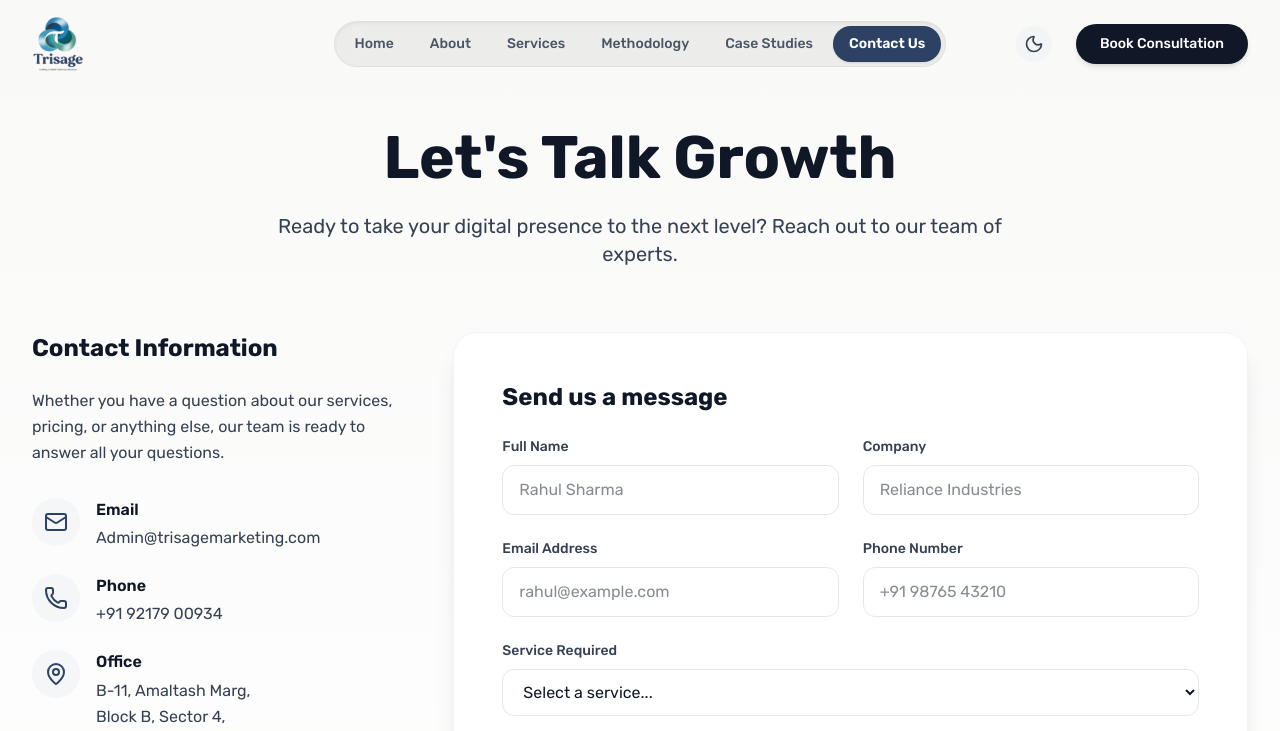
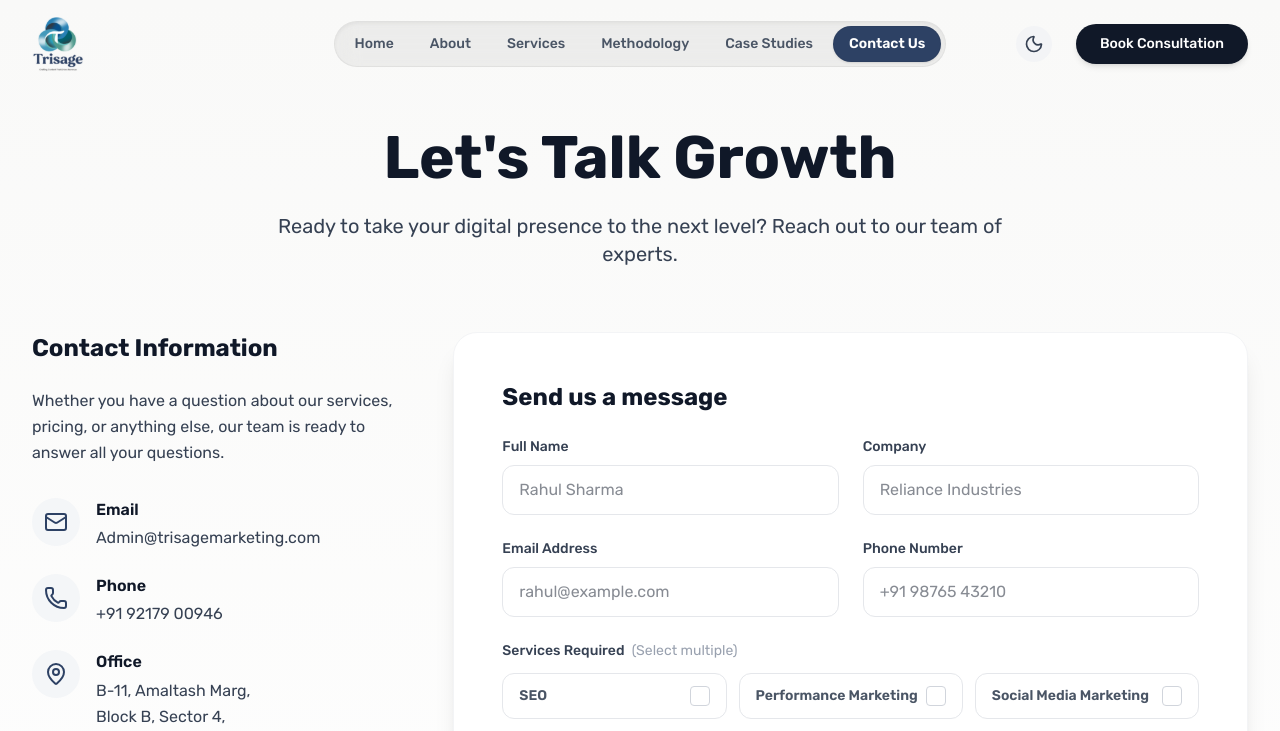
Before and after one commit to trisagemarketing/trisage-marketing-website, a Next.js app: page /contact in a window 1280 px wide. Shown: the top 731 px of the page. Built offline with nearby package versions, Linux system fonts and the light colour scheme; a web font is replaced by a local one.

Commit message:
feat: upgrade contact form to native multi-select array workflow

```diff
--- a/src/app/actions/contact.ts
+++ b/src/app/actions/contact.ts
@@ -7,7 +7,6 @@ export async function submitContactForm(formData: any) {
   try {
     const supabase = await createClient();
 
-    // Insert the data into the contact_messages table
     const { error } = await supabase
       .from('contact_messages')
       .insert([
--- a/src/app/contact/page.tsx
+++ b/src/app/contact/page.tsx
@@ -46,7 +46,7 @@ export default function ContactPage() {
                   </div>
                   <div>
                     <h4 className="font-semibold text-gray-900 dark:text-white mb-1">Phone</h4>
-                    <a href="tel:+919217900934" className="text-gray-700 dark:text-gray-300 hover:text-primary-600 dark:hover:text-primary-400 transition-colors">+91 92179 00934</a>
+                    <a href="tel:+919217900934" className="text-gray-700 dark:text-gray-300 hover:text-primary-600 dark:hover:text-primary-400 transition-colors">+91 92179 00946</a>
                   </div>
                 </div>
 
--- a/src/components/ContactForm.tsx
+++ b/src/components/ContactForm.tsx
@@ -12,11 +12,20 @@ const formSchema = z.object({
   company: z.string().min(2, "Company name is required"),
   email: z.string().email("Please enter a valid email address"),
   phone: z.string().min(10, "Please enter a valid phone number"),
-  service: z.string().min(1, "Please select a service"),
+  service: z.array(z.string()).min(1, "Please select at least one service"),
   message: z.string().min(10, "Message must be at least 10 characters"),
 });
 
 type FormData = z.infer<typeof formSchema>;
+
+const servicesList = [
+  { id: "seo", label: "SEO" },
+  { id: "performance", label: "Performance Marketing" },
+  { id: "social", label: "Social Media Marketing" },
+  { id: "branding", label: "Branding" },
+  { id: "web", label: "Website Development" },
+  { id: "content", label: "Content Marketing" },
+];
 
 export default function ContactForm() {
   const [isSubmitting, setIsSubmitting] = useState(false);
@@ -26,16 +35,30 @@ export default function ContactForm() {
     register,
     handleSubmit,
     reset,
+    watch,
+    setValue,
     formState: { errors },
   } = useForm<FormData>({
     resolver: zodResolver(formSchema),
+    defaultValues: { service: [] }
   });
+
+  const selectedServices = watch("service") || [];
+
+  const toggleService = (label: string) => {
+    if (selectedServices.includes(label)) {
+      setValue("service", selectedServices.filter(s => s !== label), { shouldValidate: true });
+    } else {
+      setValue("service", [...selectedServices, label], { shouldValidate: true });
+    }
+  };
 
   const onSubmit = async (data: FormData) => {
     setIsSubmitting(true);
 
     try {
       const { submitContactForm } = await import("@/app/actions/contact");
+
       const result = await submitContactForm(data);
 
       if (result.success) {
@@ -117,22 +140,36 @@ export default function ContactForm() {
           </div>
         </div>
 
-        <div className="space-y-2">
-          <label htmlFor="service" className="block text-sm font-medium text-gray-700 dark:text-gray-300">Service Required</label>
-          <select
-            id="service"
-            {...register("service")}
-            className={inputClasses(!!errors.service)}
-          >
-            <option value="">Select a service...</option>
-            <option value="seo">SEO</option>
-            <option value="performance">Performance Marketing</option>
-            <option value="social">Social Media Marketing</option>
-            <option value="branding">Branding</option>
-            <option value="web">Website Development</option>
-            <option value="content">Content Marketing</option>
-            <option value="other">Other</option>
-          </select>
+        <div className="space-y-3">
+          <label className="block text-sm font-medium text-gray-700 dark:text-gray-300">
+            Services Required <span className="text-gray-400 font-normal ml-1">(Select multiple)</span>
+          </label>
+          <div className="grid grid-cols-1 sm:grid-cols-2 lg:grid-cols-3 gap-3">
+            {servicesList.map((srv) => {
+              const isSelected = selectedServices.includes(srv.label);
+              return (
+                <div
+                  key={srv.id}
+                  onClick={() => toggleService(srv.label)}
+                  className={`
+                    relative cursor-pointer group w-full h-full px-4 py-3 rounded-xl border flex items-center justify-between gap-2
+                    transition-all duration-200 ease-in-out select-none
+                    ${!!errors.service ? 'border-red-500' : isSelected ? 'border-primary-600 dark:border-primary-500' : 'border-gray-200 dark:border-gray-800'}
+                    ${isSelected ? 'bg-primary-50 dark:bg-primary-900/20 text-primary-700 dark:text-primary-300' : 'bg-white dark:bg-gray-950 text-gray-600 dark:text-gray-400 hover:border-primary-300 dark:hover:border-primary-700'}
+                  `}
+                >
+                  <span className="text-sm font-semibold leading-tight">{srv.label}</span>
+                  <div className={`w-5 h-5 shrink-0 rounded border flex items-center justify-center transition-colors
+                    ${isSelected ? 'border-primary-600 bg-primary-600 dark:border-primary-500 dark:bg-primary-500' : 'border-gray-300 dark:border-gray-700'}
+                  `}>
+                    <svg className={`w-3 h-3 text-white transition-opacity ${isSelected ? 'opacity-100' : 'opacity-0'}`} fill="none" viewBox="0 0 24 24" stroke="currentColor" strokeWidth={3}>
+                      <path strokeLinecap="round" strokeLinejoin="round" d="M5 13l4 4L19 7" />
+                    </svg>
+                  </div>
+                </div>
+              );
+            })}
+          </div>
           {errors.service && <p className="text-red-500 dark:text-red-400 text-xs mt-1">{errors.service.message}</p>}
         </div>
 
--- a/src/components/Footer.tsx
+++ b/src/components/Footer.tsx
@@ -208,7 +208,7 @@ export default function Footer() {
                 <div>
                   <span className="block font-black text-[10px] uppercase tracking-widest text-secondary-600 dark:text-secondary-400 mb-0.5">Phone</span>
                   <a href="tel:+919217900934" className="font-medium text-gray-700 dark:text-gray-300 hover:text-secondary-600 dark:hover:text-secondary-400 transition-colors">
-                    +91 92179 00934
+                    +91 92179 00946
                   </a>
                 </div>
               </li>
--- a/src/components/admin/MessageActions.tsx
+++ b/src/components/admin/MessageActions.tsx
@@ -21,7 +21,15 @@ export default function MessageActions({ msg }: { msg: any }) {
   const safeCompany = msg.company ?? "Not provided";
   const safeEmail = msg.email ?? "No email";
   const safePhone = msg.phone ?? "No phone";
-  const safeService = msg.service ?? "General Inquiry";
+  const rawService = msg.service;
+  let serviceArray: string[] = [];
+  if (Array.isArray(rawService)) {
+    serviceArray = rawService;
+  } else if (typeof rawService === 'string' && rawService.trim() !== '') {
+    serviceArray = rawService.split(',');
+  } else {
+    serviceArray = ["General Inquiry"];
+  }
   const safeMessage = msg.message ?? "";
 
   let safeDate = "Unknown date";
@@ -120,9 +128,15 @@ export default function MessageActions({ msg }: { msg: any }) {
               <div className="flex items-start justify-between gap-4">
                 <div>
                   <h3 className="text-2xl font-bold text-gray-900 dark:text-white mb-1">{safeName}</h3>
-                  <div className="flex items-center gap-2 text-primary-600 dark:text-primary-400 font-medium">
-                    <Briefcase className="w-4 h-4" />
-                    <span>{safeService}</span>
+                  <div className="flex items-center gap-2 text-primary-600 dark:text-primary-400 font-medium flex-wrap">
+                    <Briefcase className="w-4 h-4 shrink-0" />
+                    <div className="flex flex-wrap gap-1.5">
+                      {serviceArray.map((srv, idx) => (
+                        <span key={idx} className="inline-flex px-2 py-0.5 rounded text-[10px] font-bold uppercase tracking-wide bg-primary-100/50 dark:bg-primary-500/10 text-primary-700 dark:text-primary-400 border border-primary-200/50 dark:border-primary-500/20">
+                          {srv.trim()}
+                        </span>
+                      ))}
+                    </div>
                   </div>
                 </div>
                 {msg.meeting_booked && (
--- a/src/components/admin/MessagesTableBody.tsx
+++ b/src/components/admin/MessagesTableBody.tsx
@@ -39,7 +39,15 @@ export default async function MessagesTableBody({ limit }: { limit?: number }) {
         const safeCompany = msg.company ?? "Not provided";
         const safeEmail = msg.email ?? "No email";
         const safePhone = msg.phone ?? "No phone";
-        const safeService = msg.service ?? "General Inquiry";
+        const rawService = msg.service;
+        let serviceArray: string[] = [];
+        if (Array.isArray(rawService)) {
+          serviceArray = rawService;
+        } else if (typeof rawService === 'string' && rawService.trim() !== '') {
+          serviceArray = rawService.split(',');
+        } else {
+          serviceArray = ["General Inquiry"];
+        }
         const safeMessage = msg.message ?? "";
 
         let safeDateShort = "Unknown";
@@ -79,9 +87,13 @@ export default async function MessagesTableBody({ limit }: { limit?: number }) {
                 <p className="text-sm font-medium text-primary-600 dark:text-primary-400 truncate mt-0.5">{safeCompany}</p>
               </div>
               <div className="text-right flex flex-col items-end shrink-0">
-                <span className="inline-flex px-2.5 py-1 rounded-full text-[10px] font-bold tracking-wide uppercase bg-gray-100 text-gray-700 dark:bg-white/10 dark:text-gray-300 mb-1 border border-gray-200 dark:border-white/10">
-                  {safeService}
-                </span>
+                <div className="flex flex-wrap justify-end gap-1 mb-1 max-w-[200px]">
+                  {serviceArray.map((srv: string, idx: number) => (
+                    <span key={idx} className="inline-flex px-2 py-0.5 rounded-full text-[9px] font-bold tracking-wide uppercase bg-gray-100 text-gray-700 dark:bg-white/10 dark:text-gray-300 border border-gray-200 dark:border-white/10">
+                      {srv.trim()}
+                    </span>
+                  ))}
+                </div>
                 <div className="flex flex-col text-right mt-1">
                   <span className="text-xs font-bold text-gray-900 dark:text-white">{safeDateShort}</span>
                   <span className="text-[10px] text-gray-500">{safeTimeShort}</span>
```
